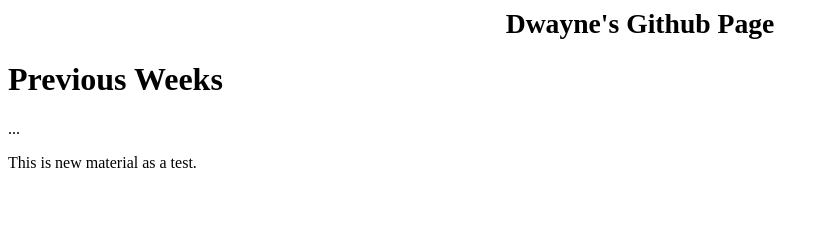
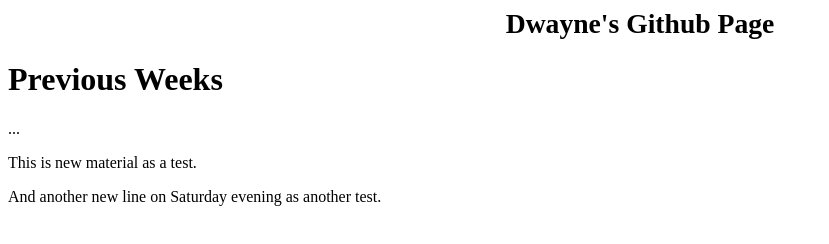
Before and after one commit to Dwayne-Phillips/Dwayne-Phillips.github.io, a plain HTML site: page index.html in a window 1280 px wide. Shown: the whole page, without its empty margins (0-829 px from the left). Drawn offline with Linux system fonts and the light colour scheme.

Commit message:
Saturday evening addition

```diff
--- a/index.html
+++ b/index.html
@@ -4,14 +4,16 @@
       <meta http-equiv="content-type" content="text/html; charset=ISO-8859-1">
       <title>githubPage</title>
    </head>
+
 <body>
-    <div style="text-align: center;"><big><big><big><span style="font-weight: bold;">Dwayne's
-              Github Page</span></big></big></big><br>
-    </div>
+   <div style="text-align: center;"><big><big><big><span style="font-weight: bold;">Dwayne's Github Page</span></big></big></big> <br></div>
 
 <h1><a name="Previous_Weeks"></a>Previous Weeks</h1>
+
 <p>...</p>
 <p>This is new material as a test.</p>
+<p>And another new line on Saturday evening as another test.</p>
 <br>
+
 </body>
 </html>
```
Lines whose indentation alone changed are shown as unchanged.
